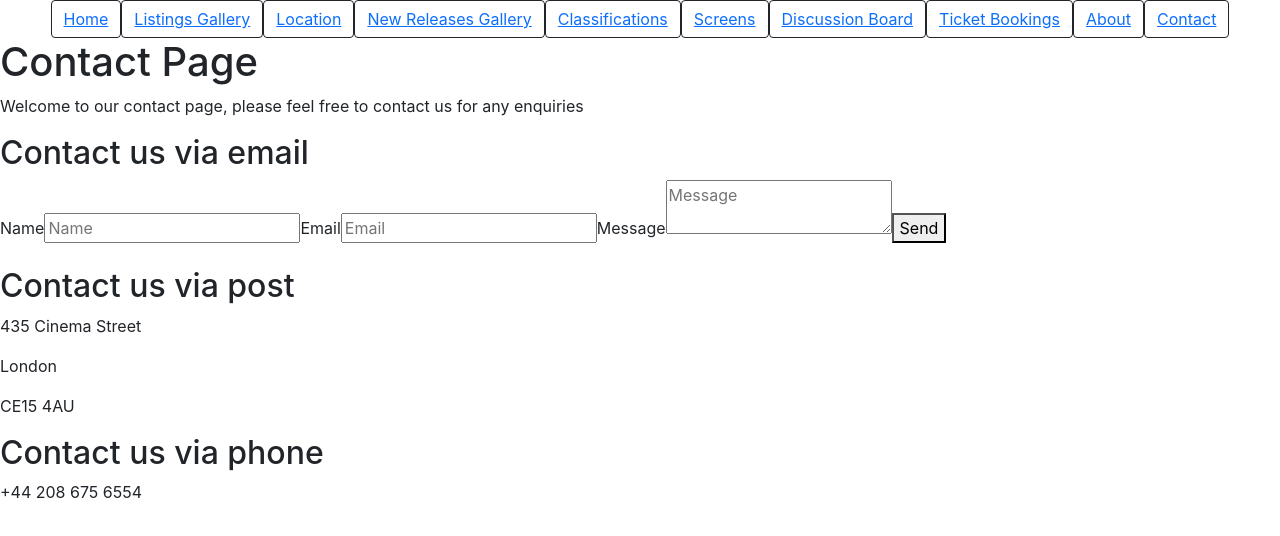
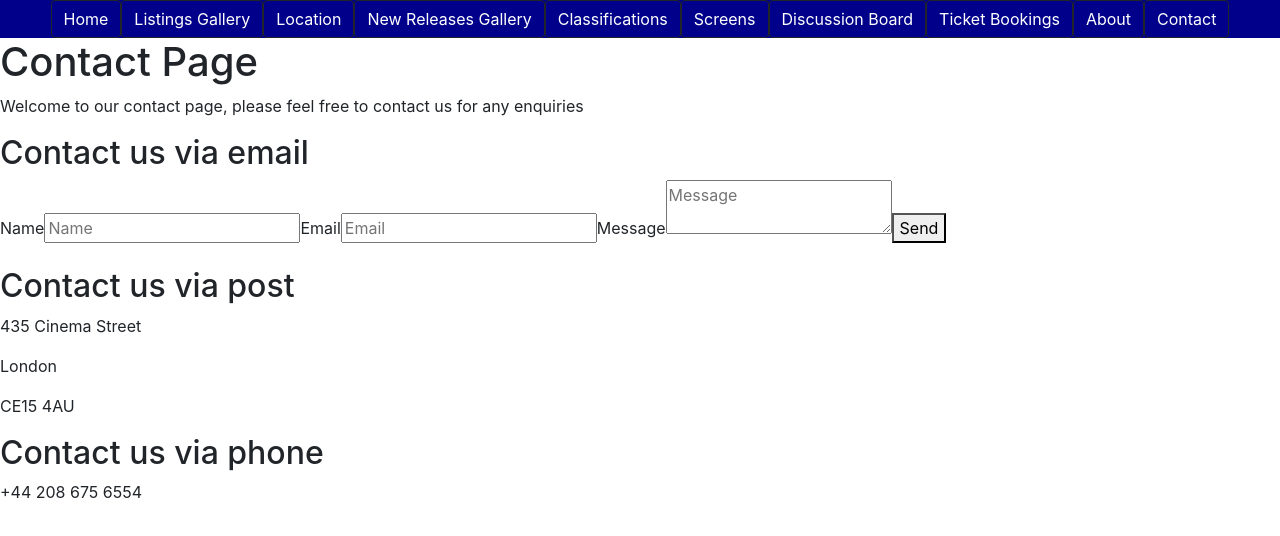
Before and after one commit to Peter-Dagley/Movie-Website, a React (Create React App) app in the folder Frontend/moviewebsite/: page /contact in a window 1280 px wide. Shown: the top 536 px of the page. Built offline with nearby package versions, Linux system fonts and the light colour scheme.

Commit message:
experimenting a few nav style changes

```diff
--- a/Frontend/moviewebsite/src/components/Nav/NavStyles.css
+++ b/Frontend/moviewebsite/src/components/Nav/NavStyles.css
@@ -0,0 +1,16 @@
+nav
+{
+    background-color:darkblue;
+}
+.link
+{
+    background-color:transparent;
+    border:none;
+    color:white;
+    text-decoration:none;
+}
+.link:hover
+{
+    background-color:transparent;
+    color:cyan;
+}
```
